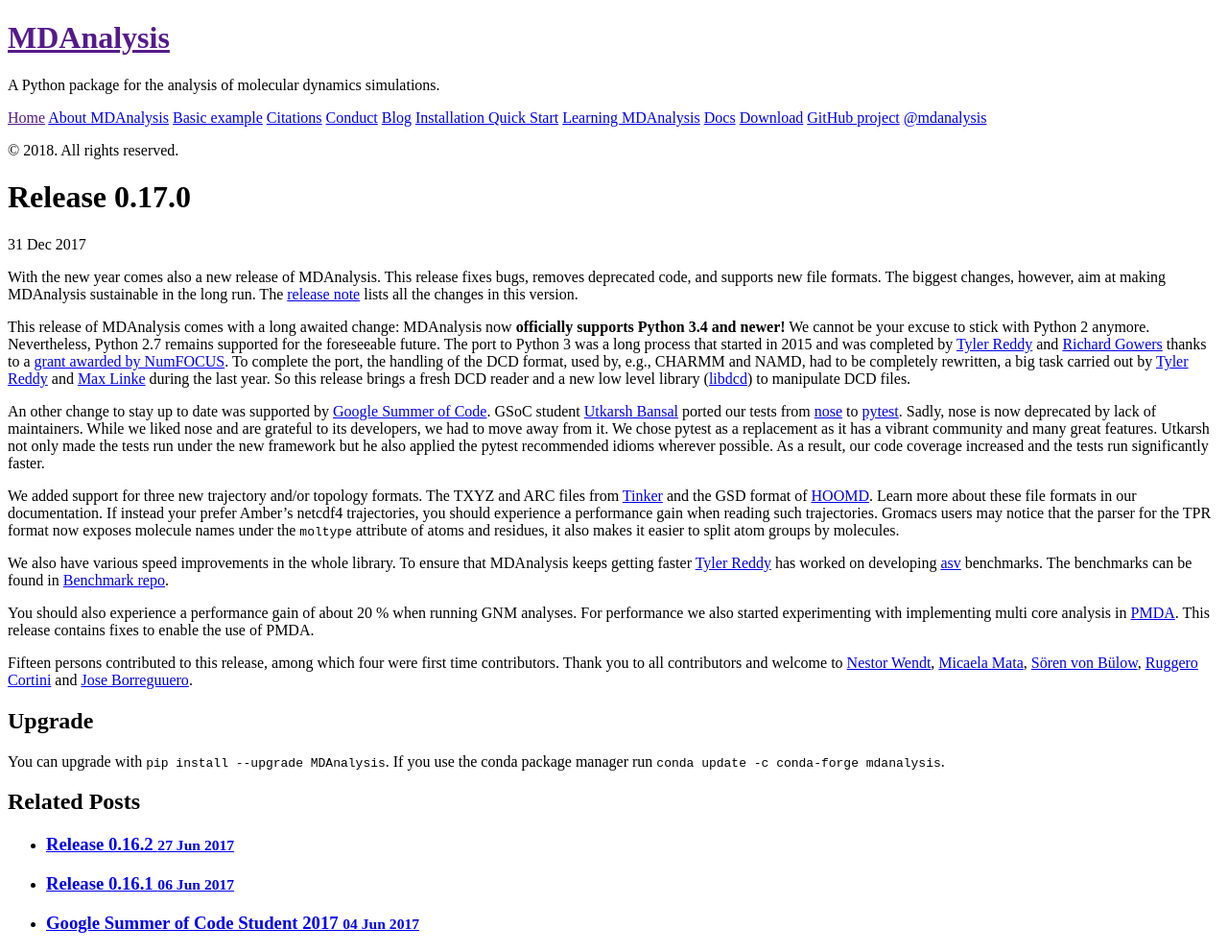
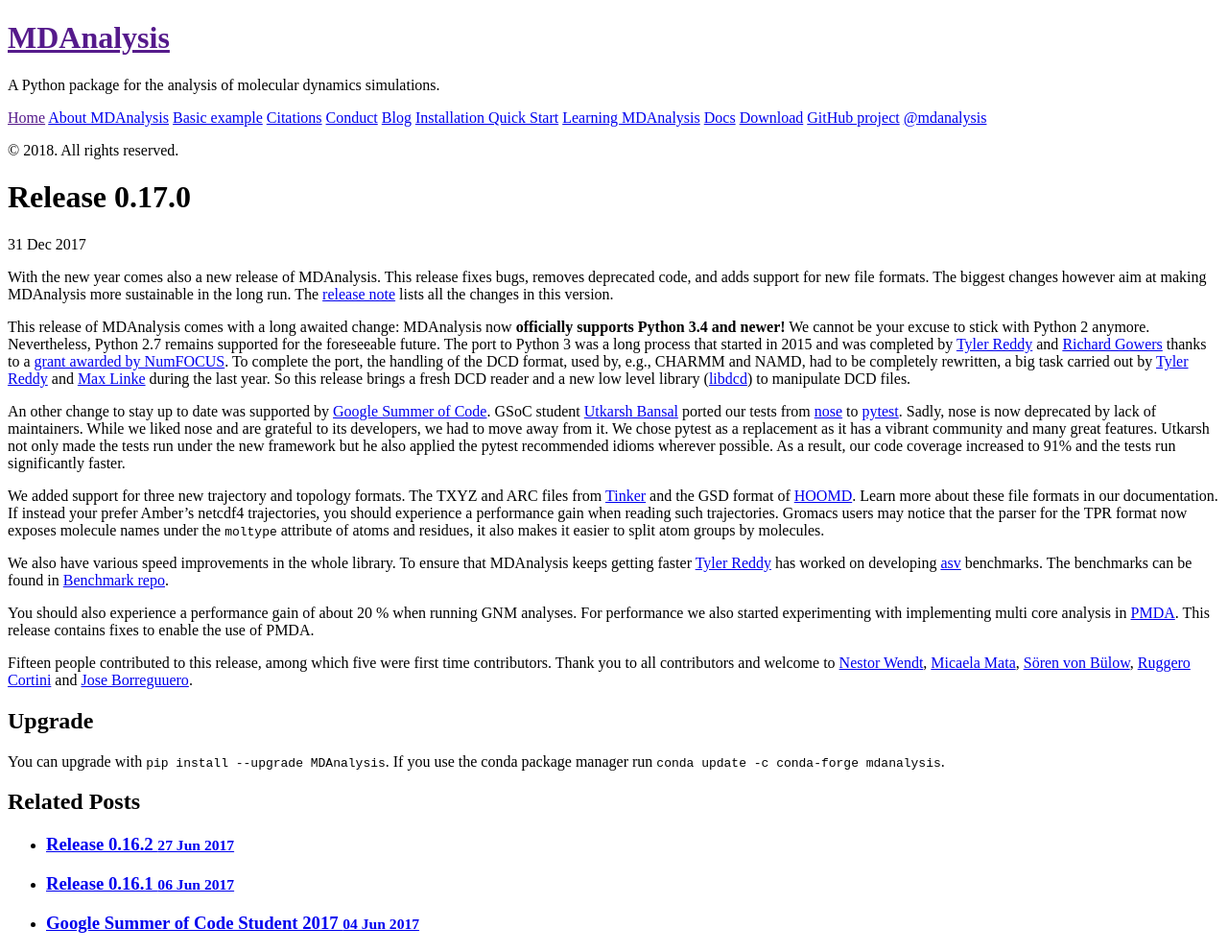
Before and after one commit to MDAnalysis/MDAnalysis.github.io, a Jekyll site: the page built from _posts/2017-12-31-release-0.17.0.md, in a window 1280 px wide. Shown: the whole page at 96% size. Built offline with Jekyll 4.4.1, drawn with Linux system fonts in a browser that asks for light colours; comment, search, counter and statistics services are not loaded.

Commit message:
Update 2017-12-31-release-0.17.0.md

```diff
--- a/_posts/2017-12-31-release-0.17.0.md
+++ b/_posts/2017-12-31-release-0.17.0.md
@@ -4,8 +4,8 @@ title: Release 0.17.0
 ---
 
 With the new year comes also a new release of MDAnalysis.
-This release fixes bugs, removes deprecated code, and supports new file formats.
-The biggest changes, however, aim at making MDAnalysis sustainable in the long run.
+This release fixes bugs, removes deprecated code, and adds support for new file formats.
+The biggest changes however aim at making MDAnalysis more sustainable in the long run.
 The [release note][] lists all the changes in this version.
 
 This release of MDAnalysis comes with a long awaited change:
@@ -22,9 +22,9 @@ Sadly, nose is now deprecated by lack of maintainers.
 While we liked nose and are grateful to its developers, we had to move away from it.
 We chose pytest as a replacement as it has a vibrant community and many great features.
 Utkarsh not only made the tests run under the new framework but he also applied the pytest recommended idioms wherever possible.
-As a result, our code coverage increased and the tests run significantly faster.
+As a result, our code coverage increased to 91% and the tests run significantly faster.
 
-We added support for three new trajectory and/or topology formats.
+We added support for three new trajectory and topology formats.
 The TXYZ and ARC files from [Tinker][] and the GSD format of [HOOMD][].
 Learn more about these file formats in our documentation.
 If instead your prefer Amber's netcdf4 trajectories, you should experience a performance gain when reading such trajectories. Gromacs users may notice that the parser for the TPR format now exposes molecule names under the `moltype` attribute of atoms and residues, it also makes it easier to split atom groups by molecules.
@@ -37,7 +37,7 @@ You should also experience a performance gain of about 20 % when running GNM ana
 For performance we also started experimenting with implementing multi core analysis in [PMDA][].
 This release contains fixes to enable the use of PMDA.
 
-Fifteen persons contributed to this release, among which four were first time contributors.
+Fifteen people contributed to this release, among which five were first time contributors.
 Thank you to all contributors and welcome to [Nestor Wendt][], [Micaela Mata][], [Sören von Bülow][], [Ruggero Cortini][] and [Jose Borreguuero][].
 
 ## Upgrade
```
